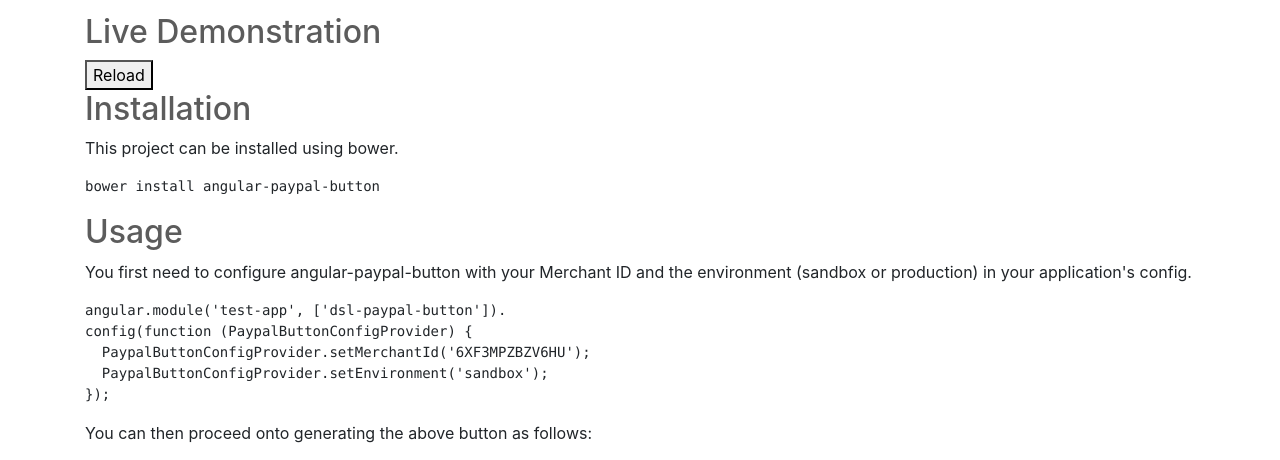
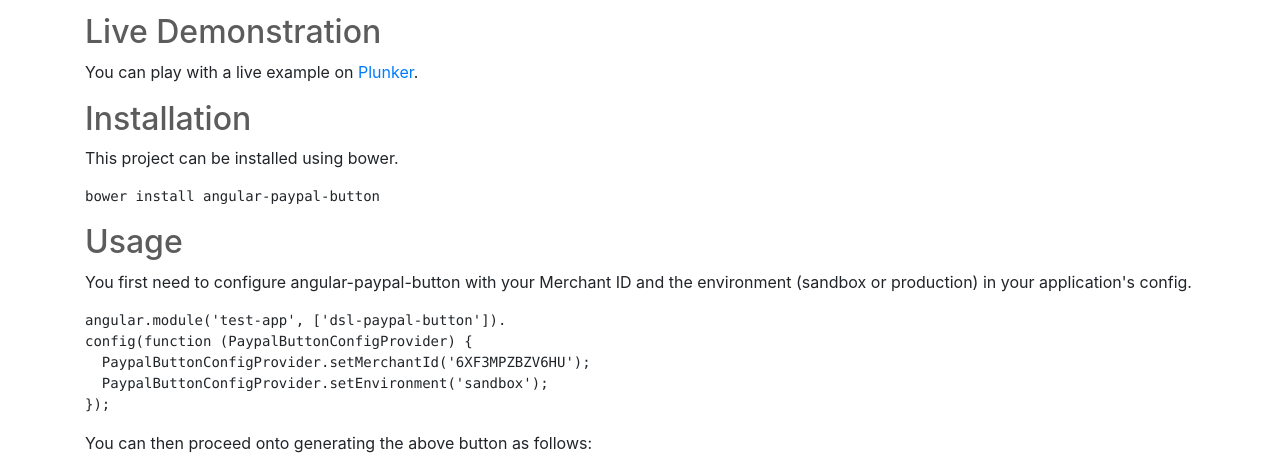
Before and after one commit to dan-smetana/angular-paypal-button, a plain HTML site: page index.html in a window 1280 px wide. Shown: the part 330-790 px from the top of the page. Drawn offline with nearby package versions, Linux system fonts and the light colour scheme.

Commit message:
Live demonstration moved to Plunker.

```diff
--- a/index.html
+++ b/index.html
@@ -21,14 +21,16 @@
         <p>Having more than one buttons displayed at the same time is not currently supported and may lead to undefined behavior.</p>
 
         <h2>Live Demonstration</h2>
+        <p>You can play with a live example on <a href="http://plnkr.co/edit/10J5le82GJQMI5hUhNyA?p=preview)">Plunker</a>.
 
+        <!--
     <div id="buttonDiv">
     <paypal-button url="paypalUrl()" return="onReturn(args)" cancel="onCancel(args)"
                    color="blue" size="medium" shape="rect"></paypal-button>
     </div>
     <pre ng-if="afterPurchase"><code>{{ afterPurchaseMsg }}</code></pre>
     <button ng-click="reloadButton()">Reload</button>
-
+    -->
     <h2>Installation</h2>
     <p>This project can be installed using bower.</p>
     <pre><code>bower install angular-paypal-button</code></pre>
@@ -102,7 +104,7 @@
 <p>PayPal is a registered trademark of PayPal, Inc. The PayPal logo is a trademark of PayPal, Inc. Other trademarks and brands are the property of their respective owners.</p>
 
 <a href="https://github.com/danielslee/angular-paypal-button"><img style="position: absolute; top: 0; right: 0; border: 0;" src="https://camo.githubusercontent.com/a6677b08c955af8400f44c6298f40e7d19cc5b2d/68747470733a2f2f73332e616d617a6f6e6177732e636f6d2f6769746875622f726962626f6e732f666f726b6d655f72696768745f677261795f3664366436642e706e67" alt="Fork me on GitHub" data-canonical-src="https://s3.amazonaws.com/github/ribbons/forkme_right_gray_6d6d6d.png"></a>
-
+<!--
     <script src="//ajax.googleapis.com/ajax/libs/angularjs/1.5.0/angular.min.js"></script>
     <script src="dist/paypal-button.js"></script>
     <script>
@@ -165,5 +167,6 @@
   };
 })
     </script>
+    -->
   </body>
 </html>
```
